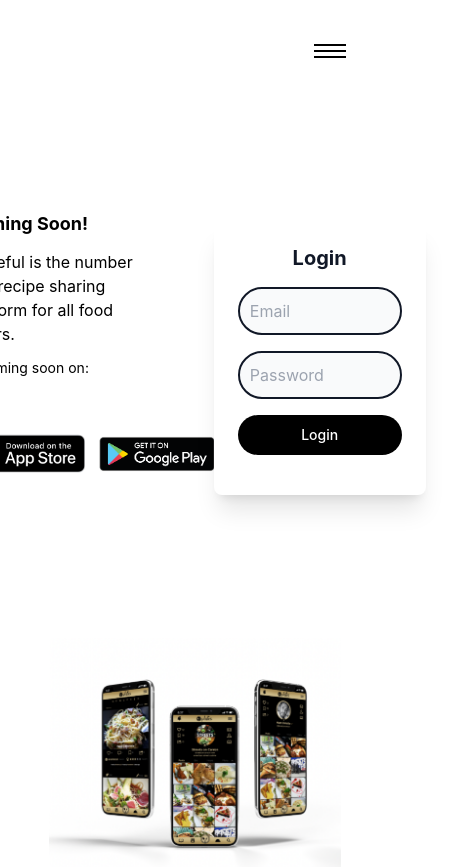
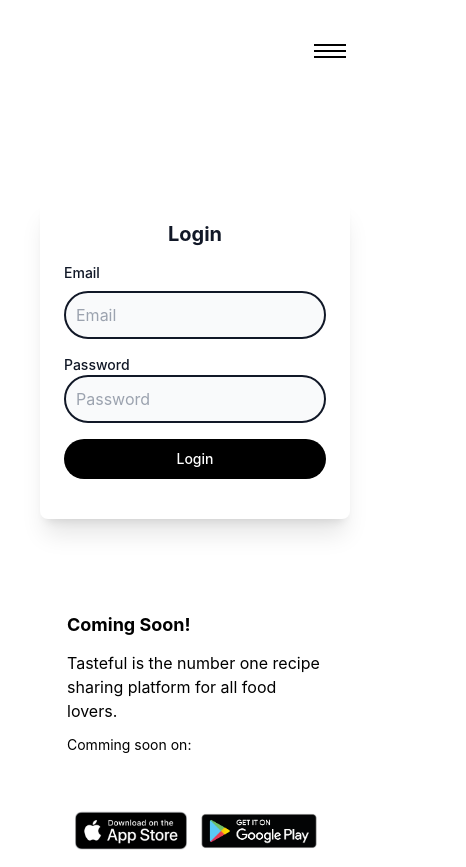
Before and after one commit to chas-academy/u08-business-idea-grupp4, a React (Vite) app in the folder client/: page / in a window 390 px wide. Shown: the top 867 px of the page, 466 px wide, since content can reach past the window. Built offline with nearby package versions, Linux system fonts and the light colour scheme.

Commit message:
responsive landingspage

```diff
--- a/client/src/components/Login.jsx
+++ b/client/src/components/Login.jsx
@@ -53,37 +53,41 @@ const Login = () => {
 
   return (
     <section className="m-10">
-      <div className="flex flex-col items-center justify-center mx-auto  lg:py-0">
-        <div className="w-full bg-white rounded-lg shadow-xl dark:border md:mt-0 sm:max-w-md xl:p-0  ">
-          <div className="p-6 space-y-4 md:space-y-6 sm:p-8">
-            <h1 className="text-xl font-bold leading-tight tracking-tight text-gray-900 md:text-2xl  text-center">
+  <div className="flex flex-col items-center justify-center mx-auto sm:max-w-md">
+    <div className="w-full bg-white rounded-lg shadow-xl md:mx-auto md:max-w-md xl:p-0">
+      <div className="p-6 space-y-4 md:space-y-5 sm:p-8">
+        <h1 className="text-xl font-bold leading-tight tracking-tight text-gray-900 md:text-2xl text-center">
           Login
         </h1>
         <form className="space-y-4 md:space-y-6" onSubmit={onSubmit}>
           <div>
             <label
               htmlFor="email"
-                  className="block mb-2 text-sm font-medium text-gray-900 dark:text-white"
-                ></label>
+              className="block mb-2  text-sm font-medium text-gray-900 dark:text-white"
+            >
+              Email
+            </label>
             <input
               type="email"
               name="email"
               id="email"
               value={email}
               onChange={(e) => setEmail(e.target.value)}
-                  className="bg-gray-50 border-2 border-gray-900 text-gray-900 sm:text-sm rounded-3xl block w-full p-2.5"
+              className="bg-gray-50 border-2 border-gray-900 text-gray-900 sm:text-sm rounded-3xl block w-full  p-2.5"
               placeholder="Email"
             />
           </div>
 
           <div>
             <label
-                  htmlFor="email"
-                  className="block mb-2 text-sm font-medium text-gray-900 dark:text-white"
-                ></label>
+              htmlFor="password"
+              className="block text-sm font-medium text-gray-900 dark:text-white"
+            >
+              Password
+            </label>
             <input
               type="password"
-                  id="Password"
+              id="password"
               placeholder="Password"
               value={password}
               onChange={(e) => setPassword(e.target.value)}
@@ -103,6 +107,10 @@ const Login = () => {
     </div>
   </div>
 </section>
+
+
+
+
   );
 };
 
--- a/client/src/pages/LandingPage.jsx
+++ b/client/src/pages/LandingPage.jsx
@@ -6,9 +6,10 @@ import Info from "../components/Info";
 const LandingPage = () => {
   return (
     <>
-      <div className="flex items-center">
-        <IntroText></IntroText>
+    <div className="flex items-center flex-col sm:flex-row sm:justify-center">
         <Login></Login>
+         <IntroText></IntroText>
+
       </div>
       <Example></Example>
       <Info></Info>
```
Lines whose indentation alone changed are shown as unchanged.
